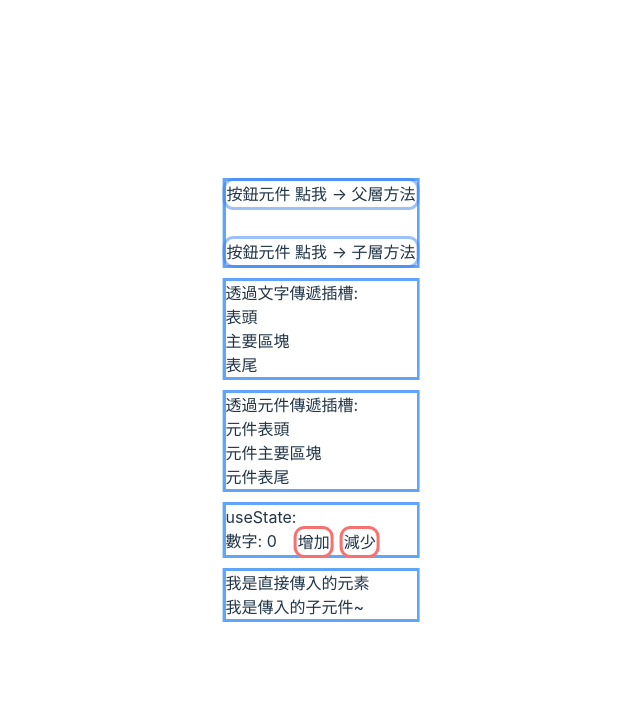
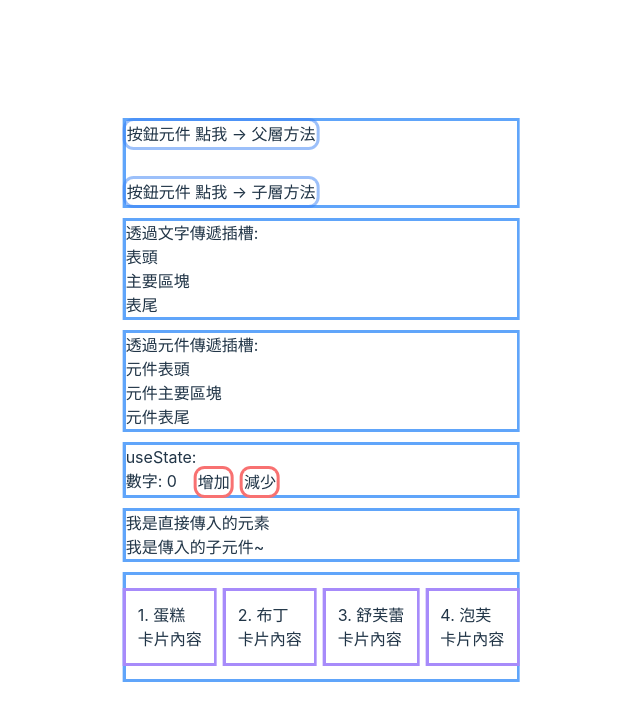
Before and after one commit to MizuYang/React-Demo, a React (Vite) app: page / in a window 1280 px wide. Shown: the top 720 px of the page, without its empty margins (319-959 px from the left). Built offline with nearby package versions, Linux system fonts and the light colour scheme.

Commit message:
新增 練習: map 迴圈渲染元素

```diff
--- a/src/App.tsx
+++ b/src/App.tsx
@@ -10,17 +10,24 @@ import { Footer } from "@components/baseDemo/slots/footer.tsx";
 
 import { UseState } from "@components/baseDemo/UseState.tsx";
 
-import { Children } from '@components/baseDemo/Children.tsx';
+import { Children } from "@components/baseDemo/Children.tsx";
 
 function fatherFn() {
   console.log("父層的方法");
 }
 function ChildComponent() {
+  return <div>我是傳入的子元件~</div>;
+}
+
+function CardComponent({ product, idx }: { product: string; idx: number }) {
   return (
-    <div>
-      我是傳入的子元件~
+    <div className="ring ring-violet-400 p-3 my-4">
+      <h2>
+        {idx + 1}. {product}
+      </h2>
+      <p>卡片內容</p>
     </div>
-  )
+  );
 }
 function App() {
   return (
@@ -45,15 +52,18 @@ function App() {
           />
         </div>
 
+        {/* 屬性 props */}
         <div className="ring ring-blue-400 my-4">
           透過元件傳遞插槽:
           <Slots header={<Header />} main={<Main />} footer={<Footer />} />
         </div>
 
+        {/* useState */}
         <div className="ring ring-blue-400 my-4">
           <UseState />
         </div>
 
+        {/* children */}
         <div className="ring ring-blue-400 my-4">
           {/* 傳入元素 */}
           <Children>
@@ -65,6 +75,15 @@ function App() {
             <ChildComponent />
           </Children>
         </div>
+
+        {/* map 迴圈 (v-for) */}
+        <div className="flex gap-x-3 ring ring-blue-400 my-4">
+          {["蛋糕", "布丁", "舒芙蕾", "泡芙"].map(
+            (product: string, idx: number) => {
+              return <CardComponent product={product} idx={idx} />;
+            }
+          )}
+        </div>
       </div>
     </>
   );
```
